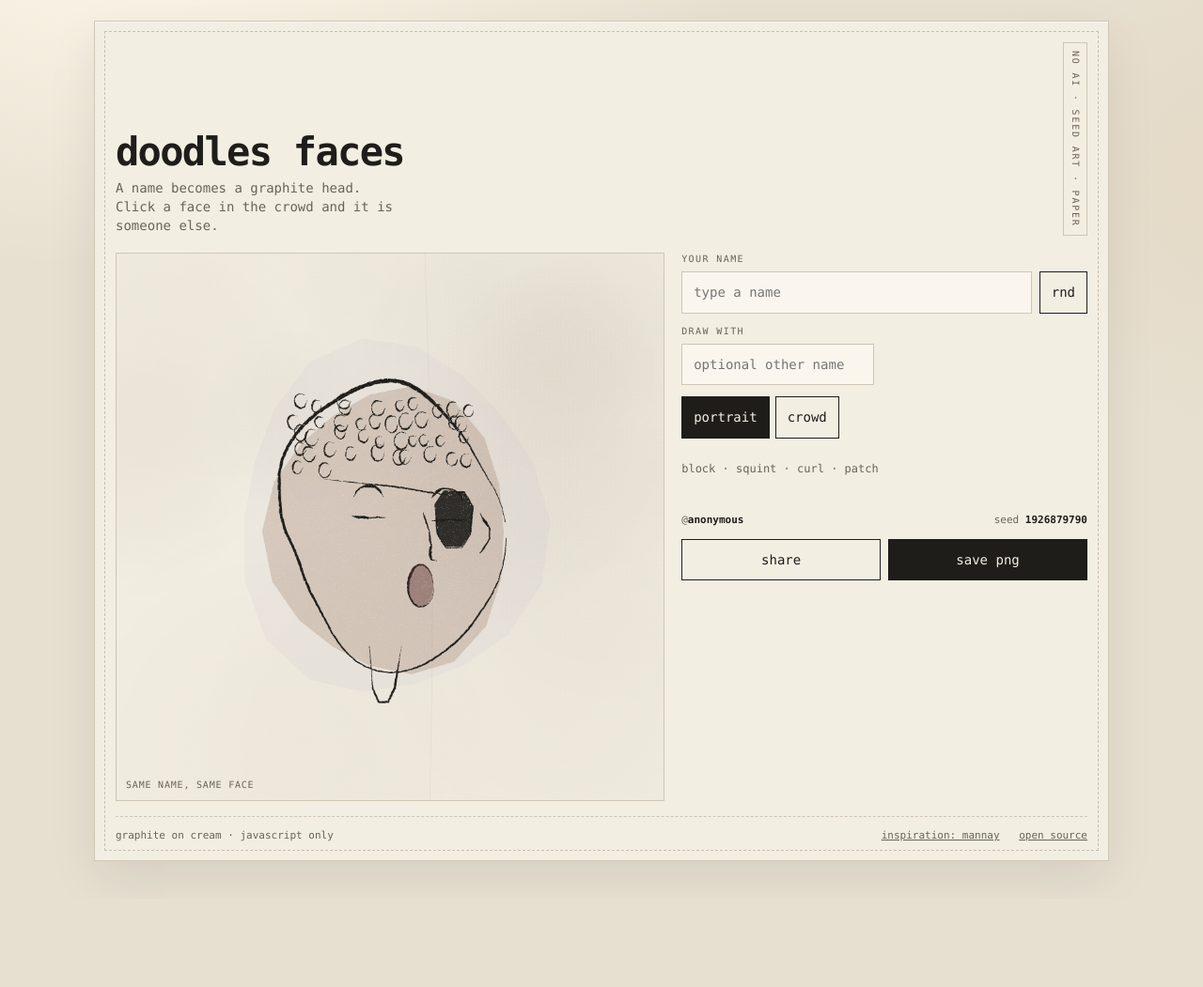
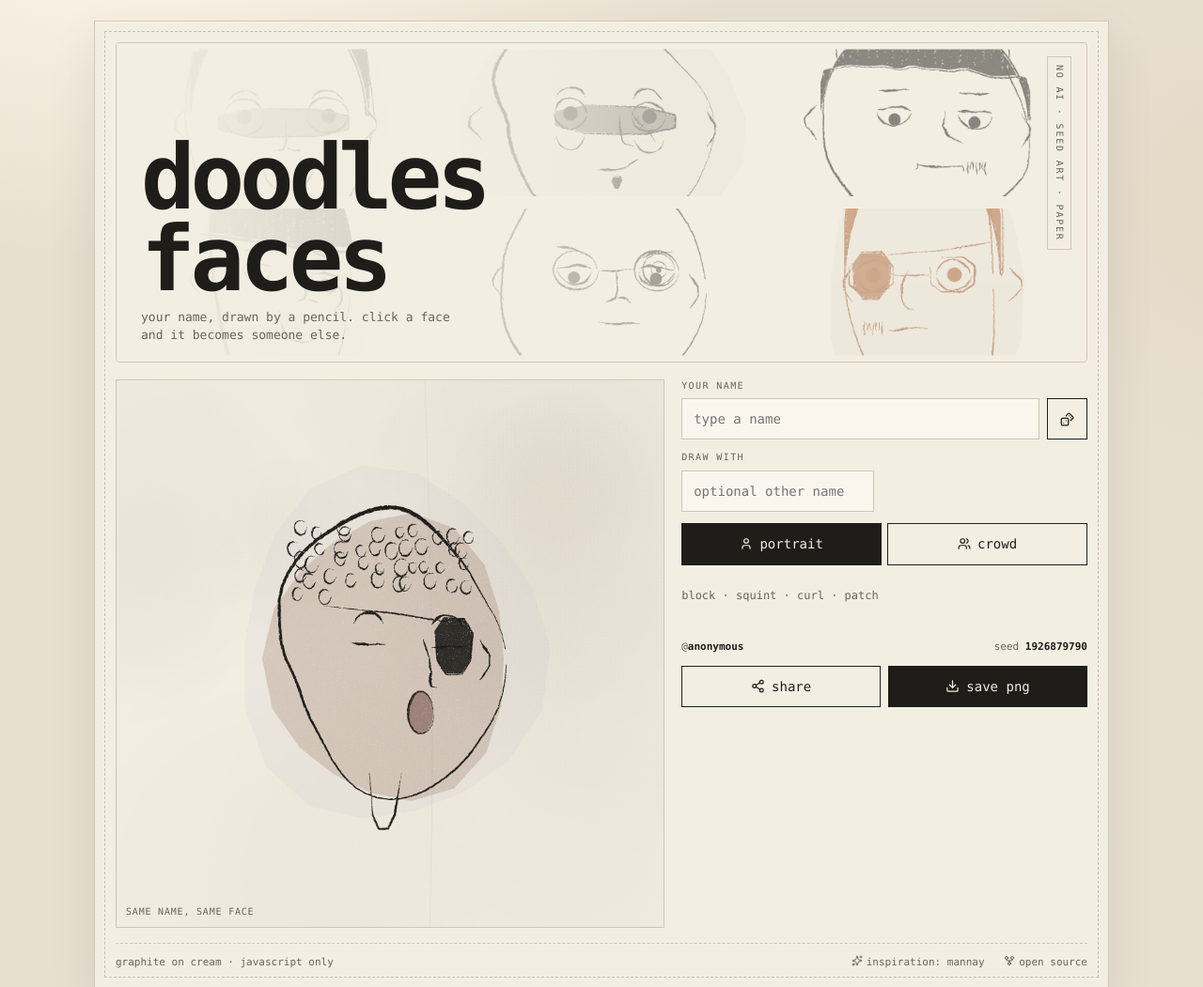
Before and after one commit to bolechen/doodles-faces, a website built with Vite: page index.html in a window 1280 px wide. Shown: the top 1051 px of the page at 94% size. Before the commit the page ends 957 px from the top, so only its background shows below. Built offline with nearby package versions, Linux system fonts and the light colour scheme.

```diff
--- a/index.html
+++ b/index.html
@@ -15,7 +15,7 @@
     <meta property="og:site_name" content="doodles faces" />
     <meta property="og:title" content="doodles faces: username to ink avatar" />
     <meta property="og:description" content="Type a name. Get a graphite doodle face. Same name, same face." />
-    <meta property="og:image" content="https://doodles-faces.vercel.app/og.png" />
+    <meta property="og:image" content="https://doodles-faces.vercel.app/api/og?u=ada" />
     <meta property="og:image:type" content="image/png" />
     <meta property="og:image:width" content="1200" />
     <meta property="og:image:height" content="630" />
@@ -24,7 +24,7 @@
     <meta name="twitter:card" content="summary_large_image" />
     <meta name="twitter:title" content="doodles faces: username to ink avatar" />
     <meta name="twitter:description" content="Type a name. Get a graphite doodle face. Same name, same face." />
-    <meta name="twitter:image" content="https://doodles-faces.vercel.app/og.png" />
+    <meta name="twitter:image" content="https://doodles-faces.vercel.app/api/og?u=ada" />
     <meta name="twitter:image:alt" content="A grid of graphite doodle faces on cream paper" />
 
     <script type="application/ld+json">
@@ -42,13 +42,14 @@
   </head>
   <body>
     <div class="sheet">
-      <header class="top">
-        <div>
+      <section class="hero">
+        <canvas id="hero" width="1280" height="420" aria-hidden="true"></canvas>
+        <div class="hero-text">
           <h1 class="brand">doodles faces</h1>
-          <p class="lede">A name becomes a graphite head. Click a face in the crowd and it is someone else.</p>
+          <p class="lede">your name, drawn by a pencil. click a face and it becomes someone else.</p>
         </div>
         <div class="stamp">no ai · seed art · paper</div>
-      </header>
+      </section>
 
       <div class="desk">
         <div class="stage" id="stage">
@@ -61,7 +62,7 @@
             <label for="seed-name">your name</label>
             <div class="row">
               <input id="seed-name" name="seed-name" type="text" autocomplete="off" autocorrect="off" autocapitalize="off" spellcheck="false" data-lpignore="true" data-1p-ignore="true" placeholder="type a name" maxlength="64" />
-              <button id="rand" class="ghost" type="button">rnd</button>
+              <button id="rand" class="ghost icon-btn" type="button" title="random name"><i data-lucide="dices"></i><span class="sr">random</span></button>
             </div>
           </div>
           <div>
@@ -69,8 +70,8 @@
             <input id="with" name="draw-with" type="text" autocomplete="off" spellcheck="false" data-lpignore="true" data-1p-ignore="true" placeholder="optional other name" maxlength="64" />
           </div>
           <div class="tabs" role="tablist">
-            <button id="solo" class="ghost" type="button" aria-pressed="true">portrait</button>
-            <button id="crowd" class="ghost" type="button" aria-pressed="false">crowd</button>
+            <button id="solo" class="ghost" type="button" aria-pressed="true"><i data-lucide="user"></i>portrait</button>
+            <button id="crowd" class="ghost" type="button" aria-pressed="false"><i data-lucide="users"></i>crowd</button>
           </div>
           <p class="caption" id="caption">egg · bags · bowl</p>
           <div class="meta">
@@ -78,8 +79,8 @@
             <span>seed <b id="seedLabel">—</b></span>
           </div>
           <div class="actions">
-            <button id="share" class="ghost" type="button">share</button>
-            <button id="png" type="button">save png</button>
+            <button id="share" class="ghost" type="button"><i data-lucide="share-2"></i>share</button>
+            <button id="png" type="button"><i data-lucide="download"></i>save png</button>
           </div>
         </aside>
       </div>
@@ -87,8 +88,8 @@
       <footer>
         <span>graphite on cream · javascript only</span>
         <span class="links">
-          <a href="https://x.com/mannay/status/2087522034351796728">inspiration: mannay</a>
-          <a href="https://github.com/bolechen/doodles-faces">open source</a>
+          <a href="https://x.com/mannay/status/2087522034351796728"><i data-lucide="sparkles"></i>inspiration: mannay</a>
+          <a href="https://github.com/bolechen/doodles-faces"><i data-lucide="git-fork"></i>open source</a>
         </span>
       </footer>
     </div>
--- a/package.json
+++ b/package.json
@@ -11,5 +11,9 @@
   "devDependencies": {
     "typescript": "^5.9.2",
     "vite": "^7.1.3"
+  },
+  "dependencies": {
+    "@napi-rs/canvas": "^1.0.6",
+    "lucide": "^1.31.0"
   }
 }
--- a/src/main.ts
+++ b/src/main.ts
@@ -1,10 +1,17 @@
+import { createIcons, Dices, Download, GitFork, Share2, Sparkles, User, Users } from "lucide";
 import { hashStr } from "./rng";
 import { buildFace, caption } from "./face";
 import { drawFace, renderAvatar, renderCrowd, renderShareCard } from "./draw";
 import "./style.css";
 
+createIcons({
+  icons: { Dices, Download, GitFork, Share2, Sparkles, User, Users },
+});
+
 const canvas = document.querySelector<HTMLCanvasElement>("#c")!;
 const ctx = canvas.getContext("2d")!;
+const hero = document.querySelector<HTMLCanvasElement>("#hero")!;
+const heroCtx = hero.getContext("2d")!;
 const stage = document.querySelector<HTMLElement>("#stage")!;
 const userInput = document.querySelector<HTMLInputElement>("#seed-name")!;
 const withInput = document.querySelector<HTMLInputElement>("#with")!;
@@ -57,10 +64,30 @@ function sizeCanvas(crowd: boolean): void {
   stage.classList.toggle("crowd", crowd);
 }
 
+function renderHero(seed: number): void {
+  const { width: w, height: h } = hero;
+  heroCtx.clearRect(0, 0, w, h);
+  const cols = 3, rows = 2, cw = w / cols, ch = h / rows;
+  heroCtx.fillStyle = "#f3eee2";
+  heroCtx.fillRect(0, 0, w, h);
+  for (let i = 0; i < cols * rows; i++) {
+    const s = (seed + Math.imul(i + 1, 0x9e3779b9)) >>> 0;
+    const x = (i % cols) * cw + cw / 2;
+    const y = Math.floor(i / cols) * ch + ch / 2;
+    heroCtx.save();
+    heroCtx.beginPath();
+    heroCtx.rect((i % cols) * cw + 8, Math.floor(i / cols) * ch + 8, cw - 16, ch - 16);
+    heroCtx.clip();
+    drawFace(heroCtx, x, y, Math.min(cw, ch) / 250, buildFace(s));
+    heroCtx.restore();
+  }
+}
+
 function render(): void {
   const name = current.name;
   const seed = hashStr(name.toLowerCase());
   current.seed = seed;
+  renderHero(seed);
   const face = buildFace(seed);
   whoEl.textContent = name;
   seedEl.textContent = String(seed);
--- a/src/style.css
+++ b/src/style.css
@@ -34,13 +34,37 @@ body {
   border: 1px dashed #c8bfae;
   pointer-events: none;
 }
-.top {
-  display: flex; justify-content: space-between; gap: 16px; align-items: flex-end;
-  margin-bottom: 18px; position: relative;
+.hero {
+  position: relative;
+  border: 1px solid var(--line);
+  border-radius: 4px;
+  overflow: hidden;
+  margin-bottom: 18px;
+  background: var(--paper);
+  animation: rise 600ms var(--ease) both;
 }
-.brand { margin: 0; font-size: clamp(28px, 4vw, 42px); letter-spacing: -0.04em; line-height: 0.95; text-wrap: balance; }
-.lede { margin: 8px 0 0; color: var(--muted); max-width: 38ch; text-wrap: pretty; }
+.hero canvas { display: block; width: 100%; height: auto; opacity: 0.5; }
+.hero-text {
+  position: absolute; left: 26px; bottom: 18px; max-width: 60%;
+  pointer-events: none;
+}
+.hero::after {
+  content: ""; position: absolute; inset: 0;
+  background: linear-gradient(90deg, #f3eee2 0%, rgba(243,238,226,0.6) 42%, transparent 68%);
+}
+.hero-text, .stamp { z-index: 1; }
+.brand {
+  margin: 0; font-size: clamp(44px, 8vw, 96px);
+  letter-spacing: -0.055em; line-height: 0.9; text-wrap: balance;
+  animation: rise 600ms var(--ease) 90ms both;
+}
+.lede {
+  margin: 10px 0 0; color: var(--muted); max-width: 44ch; text-wrap: pretty;
+  font-size: 13px;
+  animation: rise 600ms var(--ease) 170ms both;
+}
 .stamp {
+  position: absolute; right: 16px; top: 14px;
   writing-mode: vertical-rl;
   text-orientation: mixed;
   font-size: 10px;
@@ -49,6 +73,11 @@ body {
   color: var(--muted);
   border: 1px solid var(--line);
   padding: 8px 5px;
+  animation: rise 600ms var(--ease) 250ms both;
+}
+@keyframes rise {
+  from { opacity: 0; transform: translateY(14px); }
+  to { opacity: 1; transform: translateY(0); }
 }
 .desk { display: grid; grid-template-columns: minmax(0, 1.15fr) minmax(260px, 0.85fr); gap: 18px; position: relative; }
 @media (max-width: 780px) { .desk { grid-template-columns: 1fr; } .stamp { display: none; } }
@@ -76,18 +105,27 @@ label { display: block; font-size: 10px; letter-spacing: 0.14em; text-transform:
 }
 #seed-name:focus, #with:focus { border-color: var(--ink); }
 button {
+  display: inline-flex; align-items: center; justify-content: center; gap: 7px;
   padding: 11px 12px; border: 1px solid var(--ink); background: var(--ink);
   color: var(--paper); font: inherit; cursor: pointer; white-space: nowrap;
-  transition: transform 140ms var(--ease), opacity 140ms var(--ease);
+  transition: transform 140ms var(--ease), opacity 140ms var(--ease), background 140ms var(--ease), color 140ms var(--ease);
 }
 button.ghost { background: transparent; color: var(--ink); }
 button:hover { opacity: 0.88; }
 button:active { transform: scale(0.96); }
 button:focus-visible { outline: 2px solid var(--ink); outline-offset: 2px; }
+button svg { width: 15px; height: 15px; flex: none; }
+button.icon-btn { padding: 11px 13px; }
+.sr {
+  position: absolute; width: 1px; height: 1px; padding: 0; margin: -1px;
+  overflow: hidden; clip: rect(0 0 0 0); white-space: nowrap; border: 0;
+}
 .meta { display: flex; justify-content: space-between; gap: 10px; font-size: 11px; color: var(--muted); }
 .meta b { color: var(--ink); font-weight: 600; word-break: break-all; }
 .caption { min-height: 2.6em; color: var(--muted); font-size: 12px; }
 .tabs { display: flex; gap: 6px; }
+.tabs button { flex: 1; }
+.tabs button svg { width: 14px; height: 14px; }
 .tabs button[aria-pressed="true"] { background: var(--ink); color: var(--paper); }
 .actions { display: grid; grid-template-columns: 1fr 1fr; gap: 8px; }
 .toast {
@@ -102,8 +140,10 @@ footer {
   display: flex; justify-content: space-between; gap: 12px; flex-wrap: wrap;
   color: var(--muted); font-size: 11px; position: relative;
 }
-footer a { color: inherit; margin-left: 14px; }
+footer a { color: inherit; margin-left: 14px; text-decoration: none; }
 footer a:hover { color: var(--ink); }
+footer a svg { width: 12px; height: 12px; vertical-align: -1px; margin-right: 4px; }
 @media (prefers-reduced-motion: reduce) {
   button, .toast { transition: none; }
+  .hero, .brand, .lede, .stamp { animation: none; }
 }
--- a/tsconfig.json
+++ b/tsconfig.json
@@ -8,5 +8,5 @@
     "skipLibCheck": true,
     "lib": ["ES2022", "DOM", "DOM.Iterable"]
   },
-  "include": ["src"]
+  "include": ["src", "api"]
 }
```
Also changed, not shown: api/og.ts (added, +43 -0 lines), pnpm-lock.yaml.
